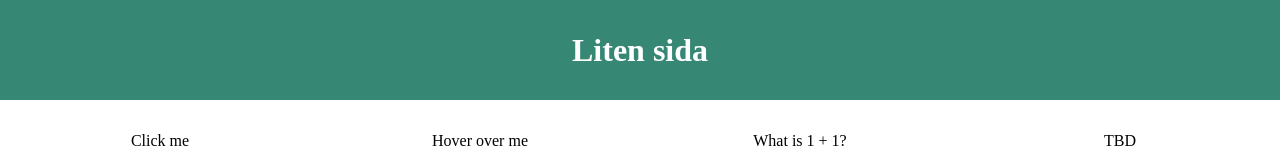
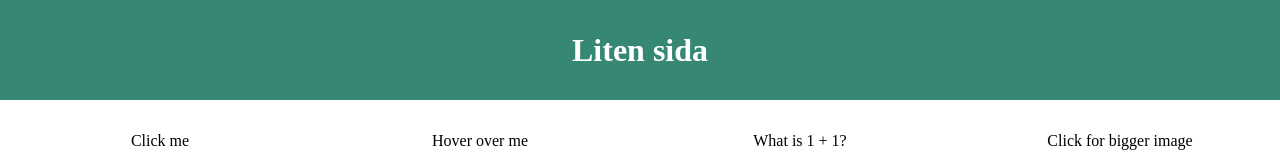
Before and after one commit to majazocom/debugging, a plain HTML site: page index.html in a window 1280 px wide. Shown: the top 164 px of the page. Drawn offline with Linux system fonts and the light colour scheme; grey boxes are pictures that could not be loaded.

Commit message:
text change

```diff
--- a/index.html
+++ b/index.html
@@ -12,7 +12,7 @@
         <figure><p>Click me</p><img id="image1" src="https://i.pinimg.com/736x/6f/aa/74/6faa74e32ce5f00f2dbc9c0b095cda52.jpg" alt="Bulbasaur" width="200" height="200"></figure>
         <figure><p>Hover over me</p><img id="image2" src="https://i.pinimg.com/736x/6f/aa/74/6faa74e32ce5f00f2dbc9c0b095cda52.jpg" alt="Bulbasaur" width="200" height="200"></figure>
         <figure><p>What is 1 + 1?</p><img id="image3" src="https://i.pinimg.com/736x/6f/aa/74/6faa74e32ce5f00f2dbc9c0b095cda52.jpg" alt="Bulbasaur" width="200" height="200"></figure>
-        <figure><p>TBD</p><img id="image4" src="https://i.pinimg.com/736x/6f/aa/74/6faa74e32ce5f00f2dbc9c0b095cda52.jpg" alt="Bulbasaur" width="200" height="200"></figure>
+        <figure><p>Click for bigger image</p><img id="image4" src="https://i.pinimg.com/736x/6f/aa/74/6faa74e32ce5f00f2dbc9c0b095cda52.jpg" alt="Bulbasaur" width="200" height="200"></figure>
         <figure><p>TBD</p><img id="image5" src="https://i.pinimg.com/736x/6f/aa/74/6faa74e32ce5f00f2dbc9c0b095cda52.jpg" alt="Bulbasaur" width="200" height="200"></figure>
         <figure><p>TBD</p><img id="image6" src="https://i.pinimg.com/736x/6f/aa/74/6faa74e32ce5f00f2dbc9c0b095cda52.jpg" alt="Bulbasaur" width="200" height="200"></figure>
     </section>
```
